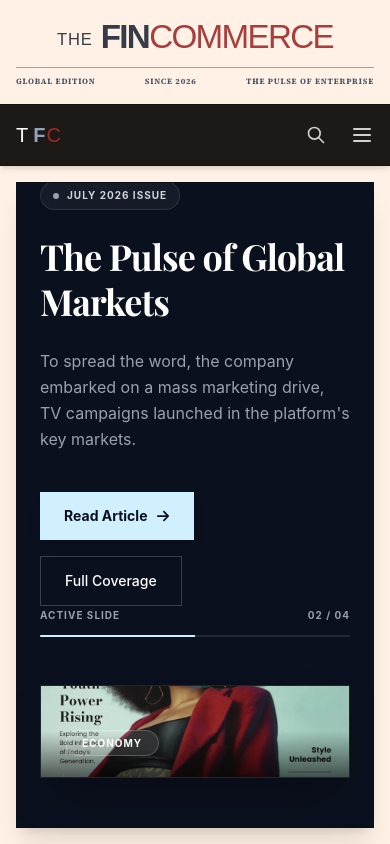
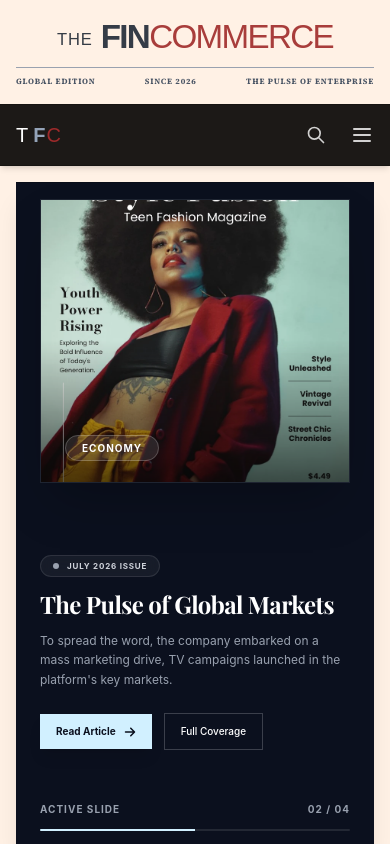
Before and after one commit to monju1190/The-FinCommerce, a Next.js app: page / in a window 390 px wide. Shown: the top 844 px of the page. Built offline with nearby package versions, Linux system fonts and the light colour scheme; a web font is replaced by a local one.

Commit message:
fix the metadata and header

```diff
--- a/src/components/home/HeroSection.tsx
+++ b/src/components/home/HeroSection.tsx
@@ -50,8 +50,8 @@ export default function HeroSection() {
 
   return (
     <section className="bg-[#0b101e] relative overflow-hidden shadow-xl border-y border-black/20" data-purpose="hero-slider">
-      <div className="w-full px-6 md:px-12 flex flex-col justify-center h-[calc(100svh-200px)] md:h-[calc(100svh-250px)] min-h-[500px]">
-        <div className="flex flex-col lg:flex-row items-center gap-8 lg:gap-16 relative w-full h-[90%] lg:h-[85%] max-w-[1600px] mx-auto">
+      <div className="w-full px-6 md:px-12 flex flex-col justify-center h-[calc(100svh-180px)] lg:h-[calc(100svh-250px)] py-4 lg:py-0">
+        <div className="flex flex-col-reverse lg:flex-row items-center gap-4 lg:gap-16 relative w-full h-full lg:h-[85%] max-w-[1600px] mx-auto">
 
           {/* Left Content */}
           <div className="flex-1 w-full relative z-10 flex flex-col justify-center">
@@ -63,26 +63,26 @@ export default function HeroSection() {
                 }`}
               >
                 {/* Tag */}
-                <div className="flex items-center space-x-2 bg-white/5 rounded-full px-3 py-1.5 mb-6 w-fit border border-white/10 backdrop-blur-sm">
+                <div className="flex items-center space-x-2 bg-white/5 rounded-full px-3 py-1 lg:py-1.5 mb-3 lg:mb-6 w-fit border border-white/10 backdrop-blur-sm">
                   <div className="w-1.5 h-1.5 rounded-full bg-gray-400"></div>
-                  <span className="text-[10px] text-gray-300 font-bold uppercase tracking-widest">{slide.tag}</span>
+                  <span className="text-[8px] lg:text-[10px] text-gray-300 font-bold uppercase tracking-widest">{slide.tag}</span>
                 </div>
 
                 {/* Title & Desc */}
-                <h1 className="text-4xl md:text-5xl lg:text-6xl text-white font-bold mb-6 font-display leading-tight tracking-tight">
+                <h1 className="text-2xl sm:text-3xl md:text-5xl lg:text-6xl text-white font-bold mb-3 lg:mb-6 font-display leading-tight tracking-tight">
                   {slide.title}
                 </h1>
-                <p className="text-gray-400 text-base md:text-lg max-w-lg mb-10 leading-relaxed">
+                <p className="text-gray-400 text-xs sm:text-sm md:text-lg max-w-lg mb-6 lg:mb-10 leading-relaxed">
                   {slide.desc}
                 </p>
 
                 {/* Actions */}
-                <div className="flex flex-wrap items-center gap-4 mb-16">
-                  <Link href={slide.link} className="flex items-center space-x-2 bg-[#d1f0ff] hover:bg-white text-[#0b101e] px-6 py-3.5 font-bold text-sm transition-colors shadow-lg">
+                <div className="flex flex-wrap items-center gap-3 lg:gap-4 mb-6 lg:mb-16">
+                  <Link href={slide.link} className="flex items-center space-x-2 bg-[#d1f0ff] hover:bg-white text-[#0b101e] px-4 py-2.5 lg:px-6 lg:py-3.5 font-bold text-[10px] lg:text-sm transition-colors shadow-lg">
                     <span>Read Article</span>
-                    <FaArrowRight size={14} />
+                    <FaArrowRight size={12} />
                   </Link>
-                  <Link href="/magazine" className="flex items-center space-x-2 bg-transparent hover:bg-white/5 border border-white/20 text-white px-6 py-3.5 font-medium text-sm transition-colors">
+                  <Link href="/magazine" className="flex items-center space-x-2 bg-transparent hover:bg-white/5 border border-white/20 text-white px-4 py-2.5 lg:px-6 lg:py-3.5 font-medium text-[10px] lg:text-sm transition-colors">
                     <span>Full Coverage</span>
                   </Link>
                 </div>
@@ -91,10 +91,10 @@ export default function HeroSection() {
 
             {/* Spacer to give height since absolute divs don't take space */}
             <div className="invisible">
-              <div className="flex items-center space-x-2 px-3 py-1.5 mb-6"><div className="w-1.5 h-1.5"></div><span className="text-[10px]">SPACER</span></div>
-              <h1 className="text-4xl md:text-5xl lg:text-6xl mb-6 font-display leading-tight">Mapping the Information Frost</h1>
-              <p className="text-base md:text-lg mb-10">How data transmission networks are achieving near-zero latency through new translucent physical infrastructure.</p>
-              <div className="flex gap-4 mb-16"><div className="px-6 py-3.5">Spacer</div><div className="px-6 py-3.5">Spacer</div></div>
+              <div className="flex items-center space-x-2 px-3 py-1 lg:py-1.5 mb-3 lg:mb-6"><div className="w-1.5 h-1.5"></div><span className="text-[8px] lg:text-[10px]">SPACER</span></div>
+              <h1 className="text-2xl sm:text-3xl md:text-5xl lg:text-6xl mb-3 lg:mb-6 font-display leading-tight">Mapping the Information Frost</h1>
+              <p className="text-xs sm:text-sm md:text-lg mb-6 lg:mb-10">How data transmission networks are achieving near-zero latency through new translucent physical infrastructure.</p>
+              <div className="flex gap-3 lg:gap-4 mb-6 lg:mb-16"><div className="px-4 py-2.5 lg:px-6 lg:py-3.5">Spacer</div><div className="px-4 py-2.5 lg:px-6 lg:py-3.5">Spacer</div></div>
             </div>
 
             {/* Bottom Progress Indicator */}
@@ -113,8 +113,8 @@ export default function HeroSection() {
           </div>
 
           {/* Right Image Card */}
-          <div className="flex-1 w-full relative z-10 flex justify-end h-full py-4">
-            <div className="relative w-full max-w-[500px] h-full max-h-[600px] aspect-auto lg:aspect-[3/4] overflow-hidden shadow-2xl border border-white/5 bg-[#121826]">
+          <div className="w-full h-[45%] lg:h-full lg:flex-1 relative z-10 flex justify-center lg:justify-end">
+            <div className="relative w-full max-w-[400px] lg:max-w-[500px] h-full overflow-hidden shadow-2xl border border-white/5 bg-[#121826]">
               {slides.map((slide, idx) => (
                 <div
                   key={idx}
```
